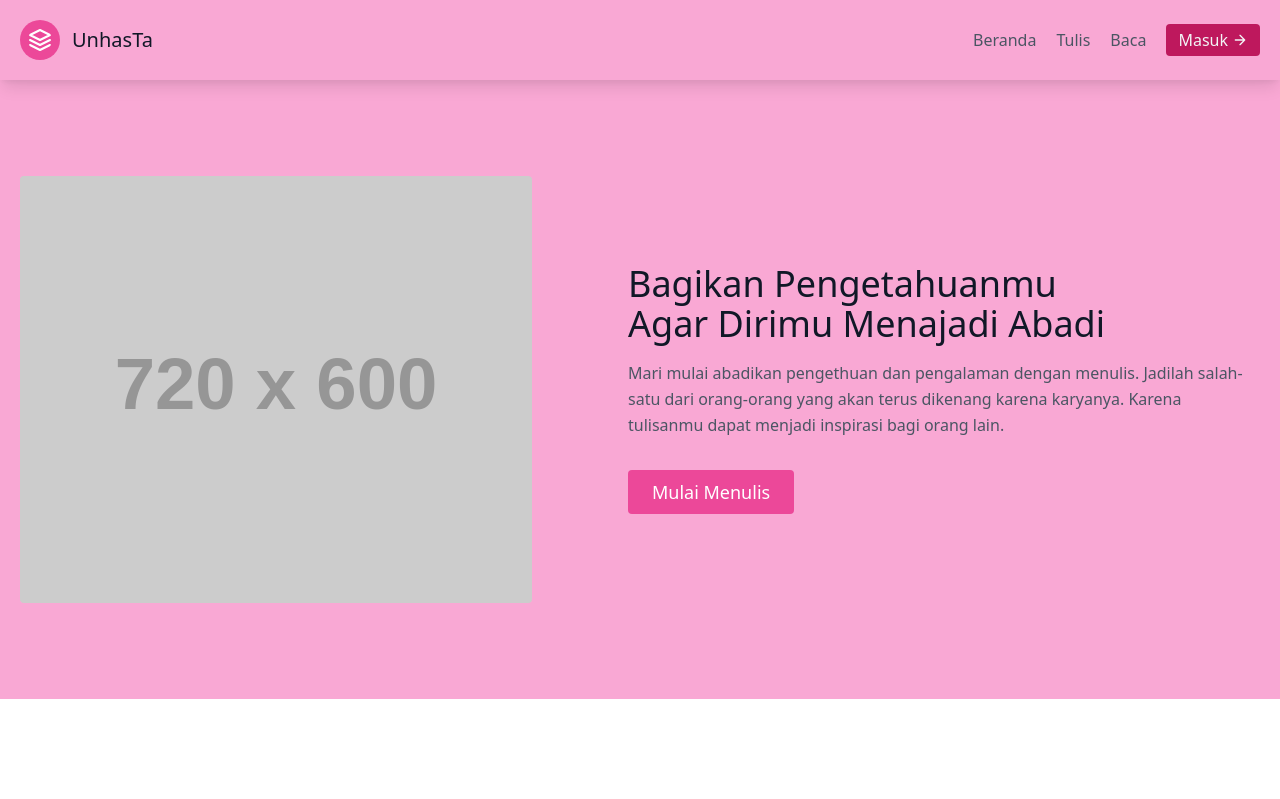
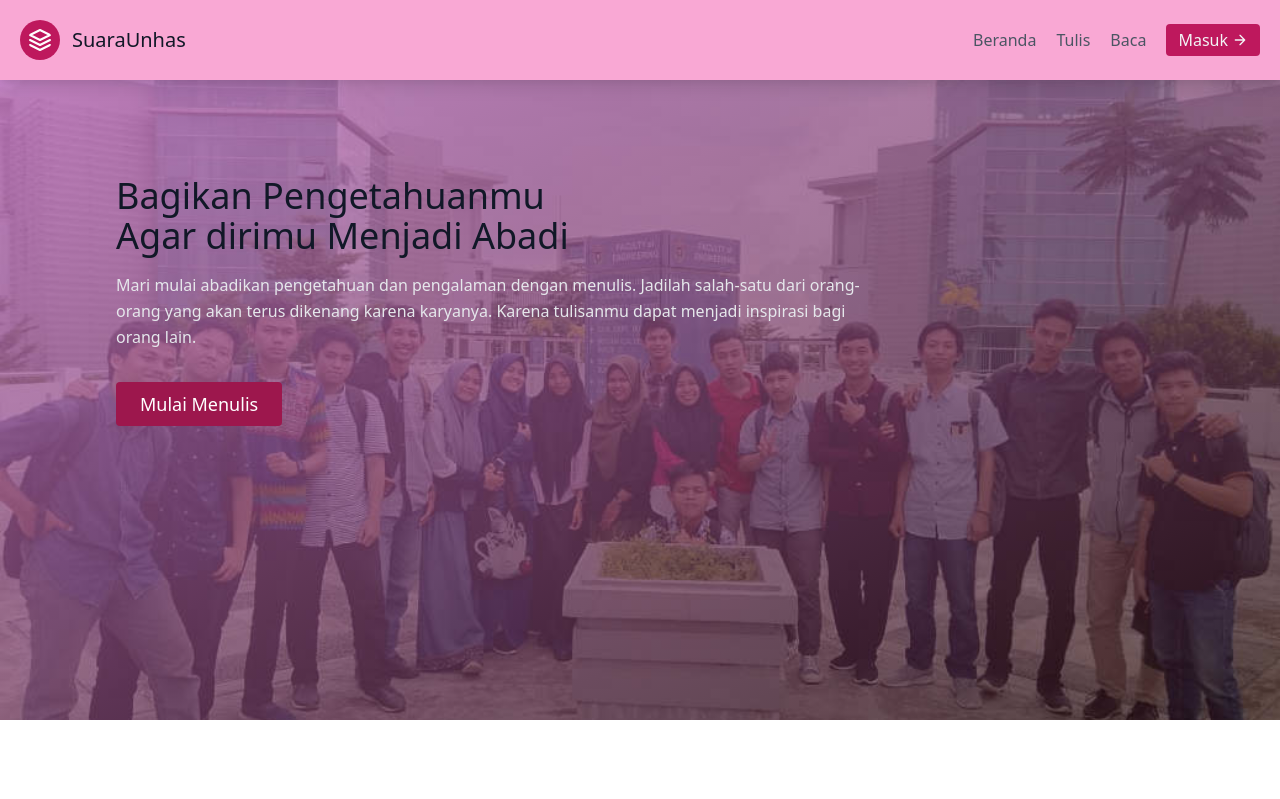
Before and after one commit to Dinel13/multi-user-blog, a React (Create React App) app: page / in a window 1280 px wide. Shown: the top 799 px of the page. Built offline with nearby package versions, Linux system fonts and the light colour scheme.

Commit message:
fix hero and header

```diff
--- a/src/App.js
+++ b/src/App.js
@@ -10,6 +10,7 @@ import Baca from "./pages/Baca";
 import CreateBlog from "./pages/Blog";
 import Blog from "./pages/Blog";
 import Login from "./pages/Login";
+import MyAccount from "./pages/MyAccount";
 import NotFound from "./pages/NotFound";
 import Register from "./pages/Register";
 
@@ -36,6 +37,9 @@ function App() {
         <Route path="/baca" exact>
           <Baca />
         </Route>
+        <Route path="/akunku" exact>
+          <MyAccount />
+        </Route>
         <Route path="*">
           <NotFound />
         </Route>
@@ -61,6 +65,9 @@ function App() {
         <Route path="/baca" exact>
           <Blog />
         </Route>
+        <Route path="/akunku" exact>
+          <Redirect to="/masuk" />
+        </Route>
         <Route path="*">
           <NotFound />
         </Route>
--- a/src/actions/blog.js
+++ b/src/actions/blog.js
@@ -5,7 +5,7 @@ export const createBlog = async (blog, token) => {
             method: 'POST',
             headers: {
                 Accept: 'application/json',
-                Authorization: `Bearer ${token}`
+                Authorization: `Bearer ${token}`,
             },
             body: blog
         })
--- a/src/components/header/header.js
+++ b/src/components/header/header.js
@@ -30,12 +30,12 @@ export default function Header() {
             strokeLinecap="round"
             strokeLinejoin="round"
             strokeWidth="2"
-            className="w-10 h-10 text-white p-2 bg-pink-500 rounded-full"
+            className="w-10 h-10 text-white p-2 bg-pink-700 rounded-full"
             viewBox="0 0 24 24"
           >
             <path d="M12 2L2 7l10 5 10-5-10-5zM2 17l10 5 10-5M2 12l10 5 10-5"></path>
           </svg>
-          <span className="ml-3 text-xl">UnhasTa</span>
+          <span className="ml-3 text-xl">SuaraUnhas</span>
         </Link>
         <nav className="md:ml-auto flex flex-wrap items-center text-base justify-center">
           <Link to="/" className="mr-5 hover:text-gray-900">
@@ -49,7 +49,7 @@ export default function Header() {
           </Link>
         </nav>
         {name ? (
-          <p>My profile</p>
+          <Link to="/akunku">My Account</Link>
         ) : (
           <Link
             to="/masuk"
--- a/src/components/header/header.module.css
+++ /dev/null
@@ -1,3 +0,0 @@
-.myhero {
-    background-image: url("../../assets/bg.jpg");
-}
--- a/src/components/hero/Hero.js
+++ b/src/components/hero/Hero.js
@@ -1,29 +1,28 @@
+import style from "./Hero.module.css";
+import { Link } from "react-router-dom";
+
 export default function Hero() {
   return (
-    <section className="text-gray-600 body-font  bg-pink-300">
+    <section className={style.heroBackground}>
       <div className="container mx-auto flex px-5 py-24 md:flex-row flex-col items-center">
-        <div className="lg:max-w-lg lg:w-full md:w-1/2 w-5/6 mb-10 md:mb-0">
-          <img
-            className="object-cover object-center rounded"
-            alt="hero"
-            src="https://dummyimage.com/720x600"
-          />
-        </div>
-        <div className="lg:flex-grow md:w-1/2 lg:pl-24 md:pl-16 flex flex-col md:items-start md:text-left items-center text-center">
+        <div className="lg:flex-grow md:w-4/5 lg:pl-24 md:pl-16 flex flex-col items-start text-left">
           <h1 className="title-font sm:text-4xl text-3xl mb-4 font-medium text-gray-900">
             Bagikan Pengetahuanmu
             <br className="hidden lg:inline-block" />
-            Agar Dirimu Menajadi Abadi
+            Agar dirimu Menjadi Abadi
           </h1>
-          <p className="mb-8 leading-relaxed">
-            Mari mulai abadikan pengethuan dan pengalaman dengan menulis.
+          <p className="mb-8 leading-relaxed text-gray-200 md:w-3/4 lg:w-2/3">
+            Mari mulai abadikan pengetahuan dan pengalaman dengan menulis.
             Jadilah salah-satu dari orang-orang yang akan terus dikenang karena
             karyanya. Karena tulisanmu dapat menjadi inspirasi bagi orang lain.
           </p>
           <div className="flex justify-center">
-            <button className="inline-flex text-white bg-pink-500 border-0 py-2 px-6 focus:outline-none hover:bg-pink-600 rounded text-lg">
+            <Link
+              to="tulis"
+              className="inline-flex text-white bg-pink-800 border-0 py-2 px-6 focus:outline-none hover:bg-pink-600 rounded text-lg"
+            >
               Mulai Menulis
-            </button>
+            </Link>
           </div>
         </div>
       </div>
--- /dev/null
+++ b/src/components/hero/Hero.module.css
@@ -0,0 +1,11 @@
+.heroBackground {
+    min-height: 80vh;
+  background-image: linear-gradient(
+      to right bottom,
+      rgba(248, 145, 243, 0.644),
+      rgba(71, 14, 14, 0.303)
+    ),
+    url(../../assets/bg.jpg);
+  background-size: cover;
+  background-position: right;
+}
--- a/src/pages/Blog.js
+++ b/src/pages/Blog.js
@@ -146,7 +146,6 @@ const CreateBlog = () => {
   };
 
   const showTags = () => {
-    console.log(tags);
     return (
           tags &&
           tags.map((tag, index) => (
--- /dev/null
+++ b/src/pages/MyAccount.js
@@ -0,0 +1,9 @@
+import React from 'react'
+
+export default function MyAccount() {
+    return (
+        <div>
+            my account
+        </div>
+    )
+}
```
Also changed, not shown: src/assets/hero.jpg (added).
